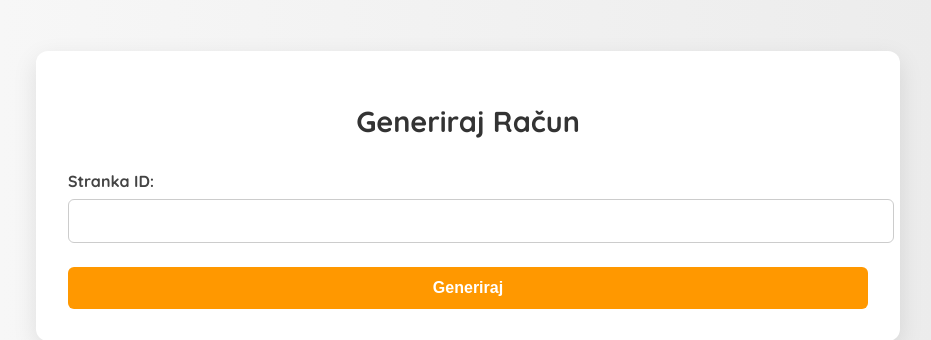
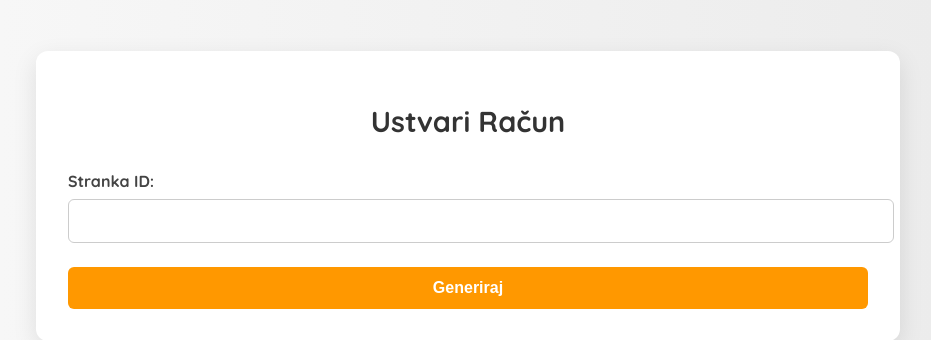
Before and after one commit to beaverDamDemo/python-fastapi-sample-naloga, a FastAPI app: template templates/generiraj_racun.html in a window 1280 px wide. Shown: the part 258-598 px from the top of the page, without its empty margins (172-1103 px from the left). Run offline with FastAPI, Linux system fonts and the light colour scheme; the template is opened without the code that fills it, so the values that code supplies are empty.

Commit message:
renamed some files, looks to be working

```diff
--- a/main.py
+++ b/main.py
@@ -9,12 +9,12 @@ from schemas.racun_schema import RacunCreate, RacunUpdate, RacunOut
 from routers import generirani_racuni_router
 from routers.stranke_router import router as stranke_router
 from database_focal import FastapiStranke
-from routers.stranke_form_router import router as stranke_form_router
+from routers.dodaj_stranko_router import router as dodaj_stranko_router
 
 
 app = FastAPI()
 app.include_router(generirani_racuni_router.router)
-app.include_router(stranke_form_router)
+app.include_router(dodaj_stranko_router)
 app.include_router(stranke_router)
 app.mount("/static", StaticFiles(directory="static"), name="static")
 templates = Jinja2Templates(directory="templates")
@@ -34,8 +34,8 @@ def get_time(db: Session = Depends(get_db)):
     return {"server_time": result[0]}
 
 
-@app.post("/generiraj_racun/")
-def generiraj_racun(stranka_id: int, db: Session = Depends(get_db)):
+@app.post("/ustvari_racun/")
+def ustvari_racun(stranka_id: int, db: Session = Depends(get_db)):
     # 1. Get all rows for this stranka_id
     rows = (
         db.query(FastapiVhodniPodatki)
@@ -67,13 +67,13 @@ def generiraj_racun(stranka_id: int, db: Session = Depends(get_db)):
     }
 
 
-@app.get("/generiraj_racun_form", response_class=HTMLResponse)
+@app.get("/ustvari_racun", response_class=HTMLResponse)
 def show_form(request: Request):
-    return templates.TemplateResponse("generiraj_racun.html", {"request": request})
+    return templates.TemplateResponse("ustvari_racun.html", {"request": request})
 
 
 # Handle form submission
-@app.post("/generiraj_racun_form", response_class=HTMLResponse)
+@app.post("/ustvari_racun", response_class=HTMLResponse)
 def handle_form(
     request: Request, stranka_id: int = Form(...), db: Session = Depends(get_db)
 ):
@@ -87,7 +87,7 @@ def handle_form(
     if not rows:
         result = {"message": f"No data found for stranka_id {stranka_id}"}
         return templates.TemplateResponse(
-            "generiraj_racun.html", {"request": request, "result": result}
+            "ustvari_racun.html", {"request": request, "result": result}
         )
 
     koncni_znesek = sum(
@@ -104,16 +104,16 @@ def handle_form(
     db.refresh(new_racun)
 
     result = {
-        "message": "Račun generated successfully",
+        "message": "Račun ustvarjen uspešno",
         "stranka_id": stranka_id,
         "koncni_znesek": koncni_znesek,
     }
     return templates.TemplateResponse(
-        "generiraj_racun.html", {"request": request, "result": result}
+        "ustvari_racun.html", {"request": request, "result": result}
     )
 
 
-@app.get("/stranke_form", response_class=HTMLResponse)
+@app.get("/dodaj_stranko", response_class=HTMLResponse)
 def show_stranka_form(request: Request):
     return templates.TemplateResponse("create_stranka.html", {"request": request})
 
--- a/templates/dashboard.html
+++ b/templates/dashboard.html
@@ -2,8 +2,8 @@
 block content %}
 <div class="dashboard">
   <h1>Nadzorna Plošča</h1>
-  <a href="/stranke_form">➕ Dodaj Stranko</a>
-  <a href="/stranke_list">📋 Seznam Strank</a>
-  <a href="/generiraj_racun_form">⚙️ Generiraj Račun</a>
+  <a href="/dodaj_stranko">➕ Dodaj Stranko</a>
+  <a href="/seznam_strank">📋 Seznam Strank</a>
+  <a href="/ustvari_racun">⚙️ Ustvari Račun</a>
 </div>
 {% endblock %}
--- a/templates/dodaj_stranko.html
+++ b/templates/dodaj_stranko.html
@@ -2,7 +2,7 @@
 content %}
 <div class="container">
   <h1>Dodaj Stranko</h1>
-  <form method="post" action="/stranke_form">
+  <form method="post" action="/dodaj_stranko">
     <label for="firstname">Ime:</label>
     <input type="text" id="firstname" name="firstname" required />
 
--- a/templates/generiraj_racun.html
+++ b/templates/generiraj_racun.html
@@ -1,8 +1,8 @@
-{% extends "base.html" %} {% block title %}Generiraj Račun{% endblock %} {%
-block content %}
+{% extends "base.html" %} {% block title %}Ustvari Račun{% endblock %} {% block
+content %}
 <div class="container">
-  <h1>Generiraj Račun</h1>
-  <form method="post" action="/generiraj_racun_form">
+  <h1>Ustvari Račun</h1>
+  <form method="post" action="/ustvari_racun">
     <label for="stranka_id">Stranka ID:</label>
     <input type="number" id="stranka_id" name="stranka_id" required />
     <button type="submit">Generiraj</button>
```
Also changed, not shown: routers/dodaj_stranko_router.py (renamed from routers/stranke_form_router.py, +4 -4 lines), static/styles.css (+0 -9 lines).
